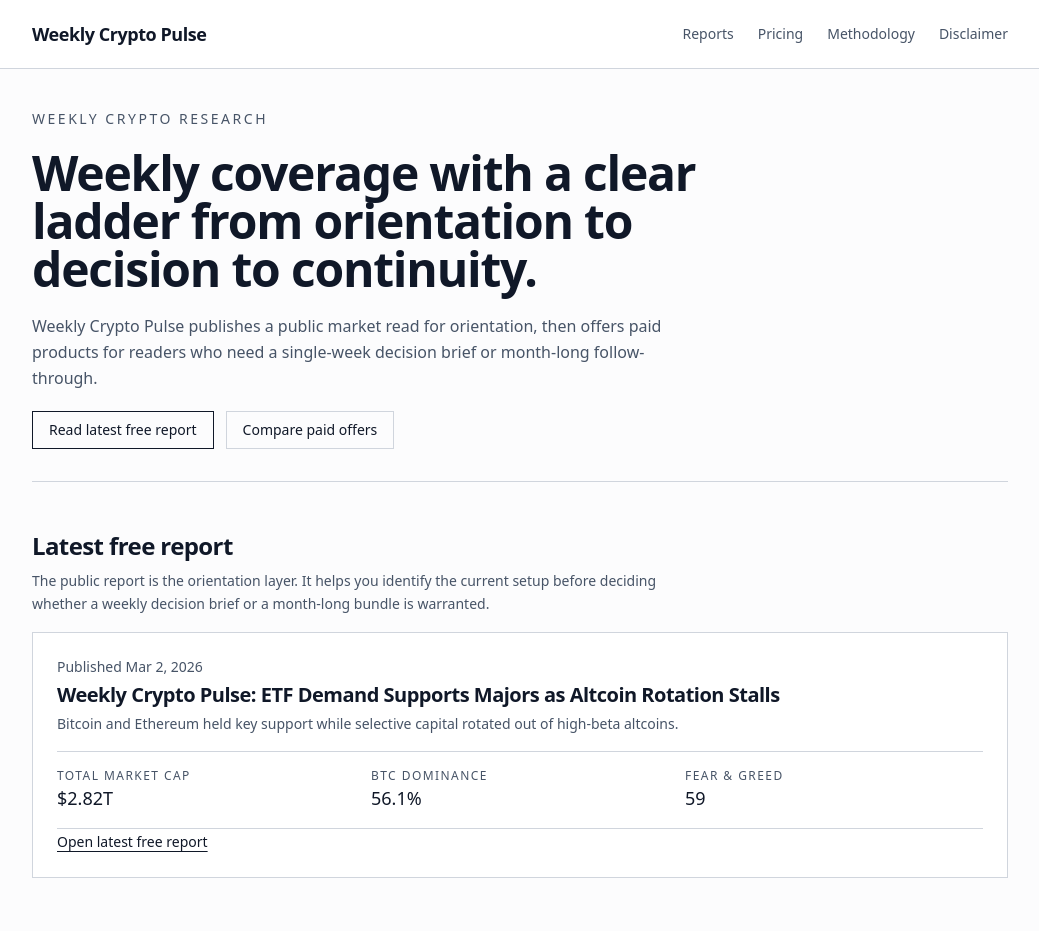
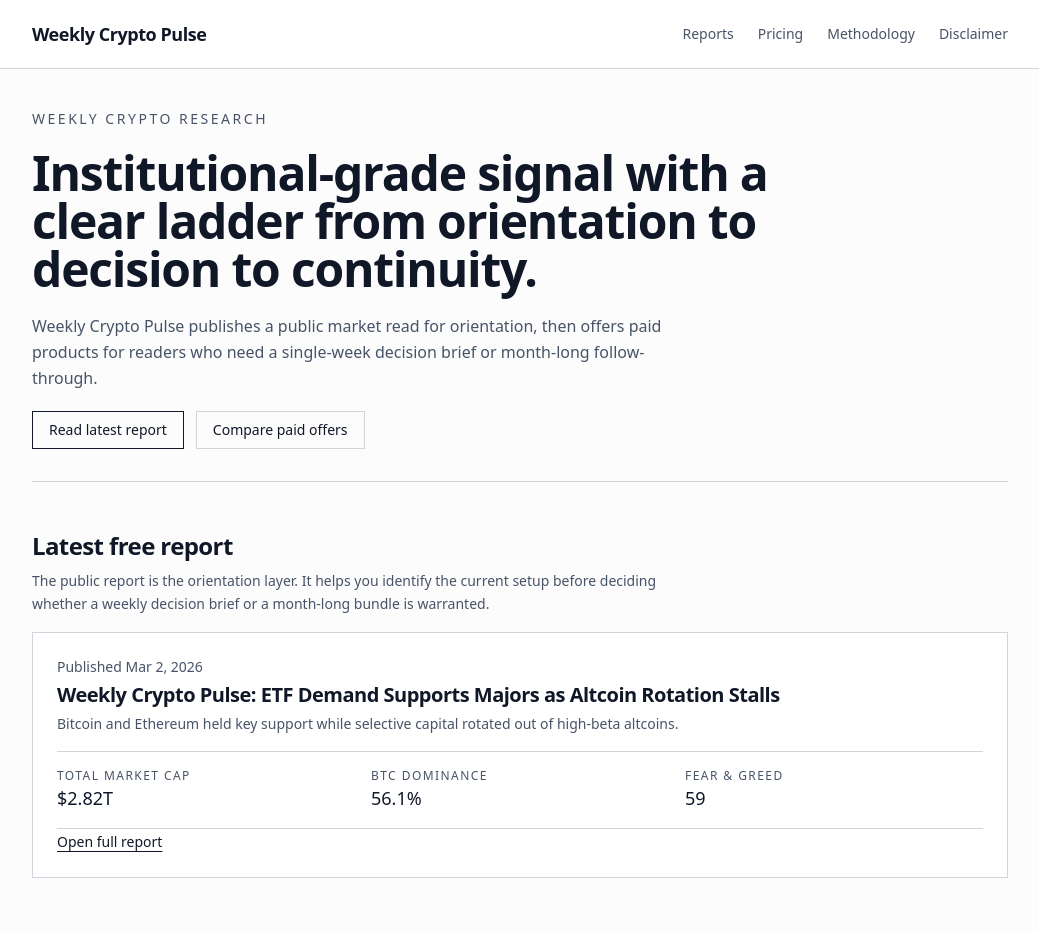
Before and after one commit to castanhf/Weekly-Crypto-Pulse, a Next.js app: page / in a window 1280 px wide. Shown: the top 931 px of the page, without its empty margins (120-1159 px from the left). Built offline with nearby package versions, Linux system fonts and the light colour scheme; no server answers.

Commit message:
Restore smoke test copy expectations

```diff
--- a/app/page.tsx
+++ b/app/page.tsx
@@ -44,7 +44,7 @@ export default function HomePage(): JSX.Element {
       <header className="space-y-5 border-b border-line pb-8">
         <p className="text-sm uppercase tracking-[0.18em] text-muted">Weekly crypto research</p>
         <h1 className="max-w-3xl text-4xl font-semibold tracking-tight sm:text-5xl">
-          Weekly coverage with a clear ladder from orientation to decision to continuity.
+          Institutional-grade signal with a clear ladder from orientation to decision to continuity.
         </h1>
         <p className="max-w-2xl text-base leading-relaxed text-muted">
           Weekly Crypto Pulse publishes a public market read for orientation, then offers paid products for readers who
@@ -55,7 +55,7 @@ export default function HomePage(): JSX.Element {
             className="inline-flex border border-ink px-4 py-2 text-sm font-medium transition hover:bg-ink hover:text-paper"
             href={latestReportHref}
           >
-            Read latest free report
+            Read latest report
           </Link>
           <Link className="inline-flex border border-line px-4 py-2 text-sm font-medium transition hover:border-ink" href="/pro">
             Compare paid offers
@@ -94,7 +94,7 @@ export default function HomePage(): JSX.Element {
             </div>
           </dl>
           <Link className="text-sm font-medium text-ink underline underline-offset-4" href={latestReportHref}>
-            Open latest free report
+            Open full report
           </Link>
         </article>
       </section>
--- a/app/pro/page.tsx
+++ b/app/pro/page.tsx
@@ -46,7 +46,7 @@ export default function ProPage(): JSX.Element {
     <section className="space-y-8">
       <header className="space-y-3 border-b border-line pb-6">
         <p className="text-sm uppercase tracking-[0.18em] text-muted">Pricing</p>
-        <h1 className="max-w-3xl text-4xl font-semibold tracking-tight">Free, Weekly Pro, and Monthly Bundle.</h1>
+        <h1 className="max-w-3xl text-4xl font-semibold tracking-tight">Clear weekly offer: Free vs Pro.</h1>
         <p className="max-w-3xl text-sm leading-relaxed text-muted">
           The value hierarchy is functional rather than promotional. Free helps you read the current market. Weekly Pro
           helps you work one issue into a decision. Monthly Bundle helps you keep several weekly decisions connected.
--- a/app/reports/page.tsx
+++ b/app/reports/page.tsx
@@ -43,7 +43,7 @@ export default function ReportsPage(): JSX.Element {
                 </h2>
                 <p className="max-w-3xl text-sm leading-relaxed text-muted">{report.metadata.summary}</p>
                 <Link className="inline-flex text-sm font-medium text-ink underline underline-offset-4" href={reportUrl}>
-                  Read free report
+                  Read full report
                 </Link>
               </article>
             </li>
```
